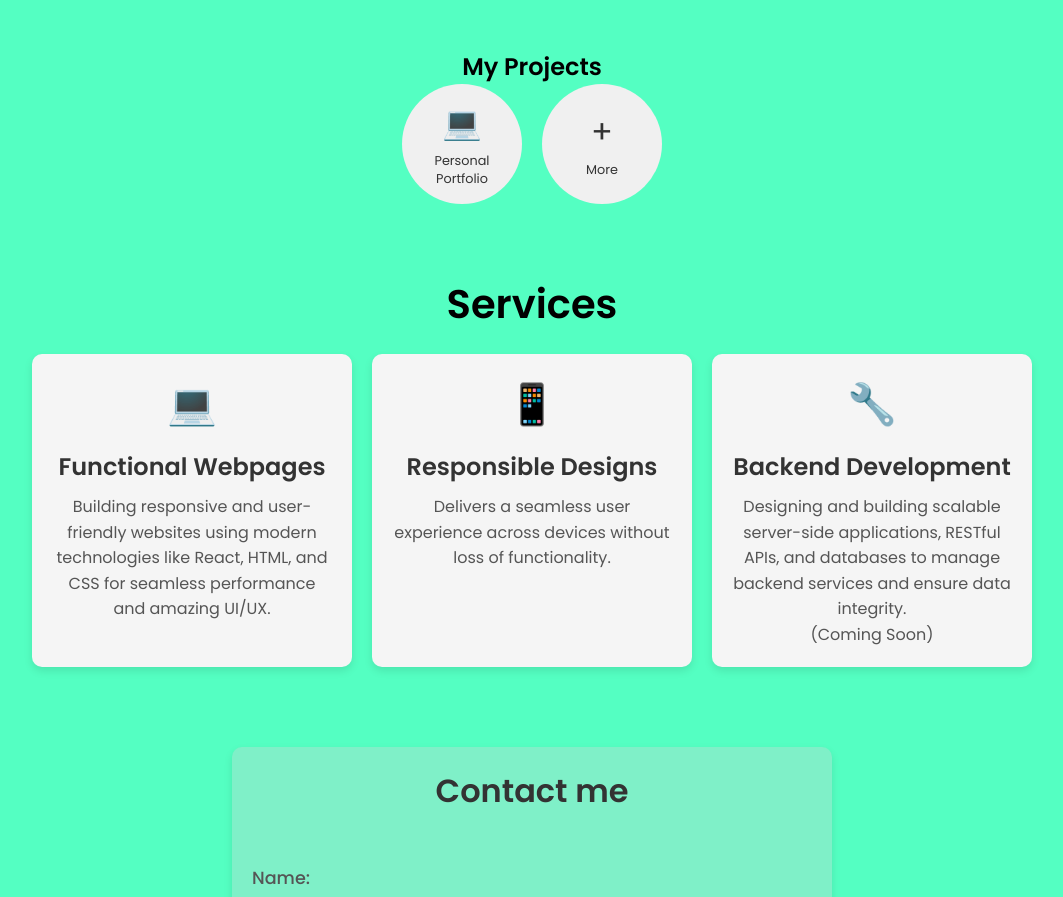
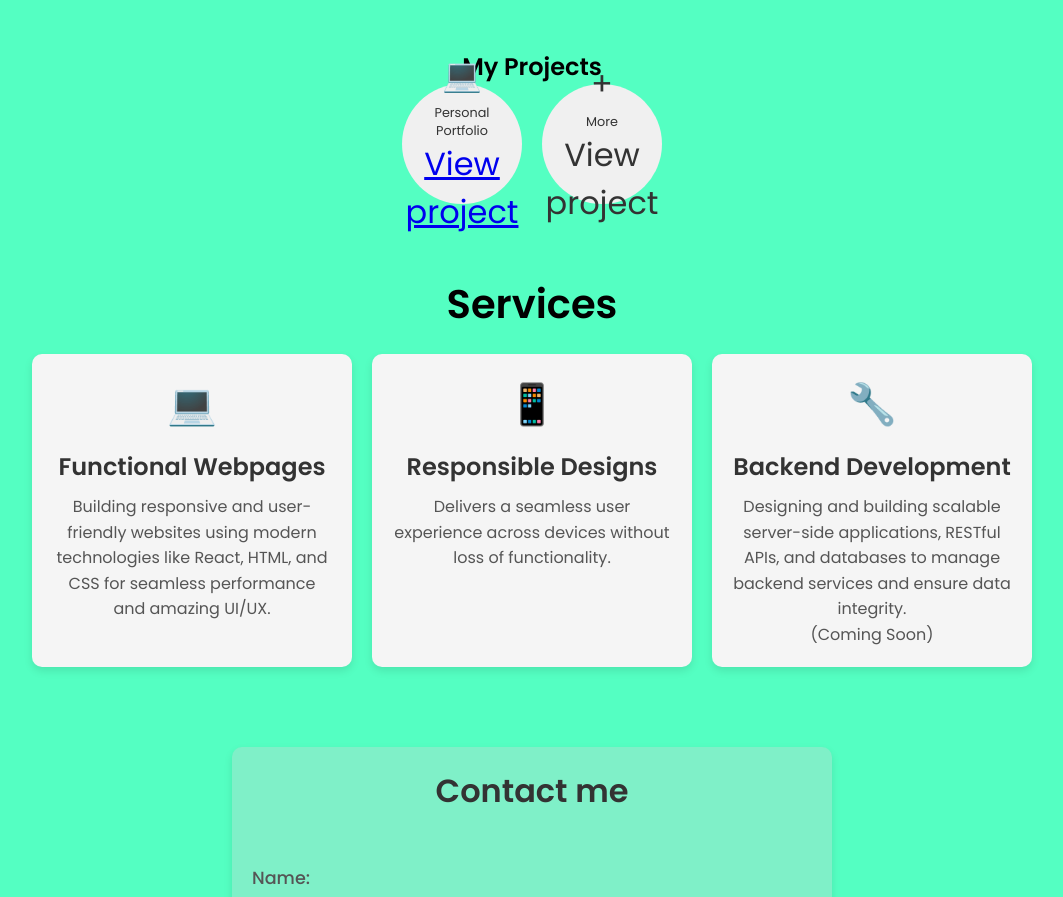
Before and after one commit to sanjitram/personal_portfolio, a React (Create React App) app: page / in a window 1280 px wide. Shown: the part 1540-2437 px from the top of the page, without its empty margins (108-1171 px from the left). Built offline with nearby package versions, Linux system fonts and the light colour scheme.

Commit message:
Update projects.jsx

```diff
--- a/src/components/projects/projects.jsx
+++ b/src/components/projects/projects.jsx
@@ -7,7 +7,7 @@ const projectsData = [
     title: 'Personal Portfolio',
     description: 'A front-end web application for a personal portfolio.',
     icon: '💻',
-    link: 'https://github.com/sanjitram/personal_portfolio'
+    link: 'https://personal-portfolio-six-mu-24.vercel.app/#contact'
   },
   {
     id: 2,
@@ -36,7 +36,7 @@ const Projects = () => {
           >
             <span className="icon">{project.icon}</span>
             <p>{project.title}</p>
-            <a href={project.link}></a>
+            <a href={project.link} target="_blank">View project</a>
           </div>
         ))}
       </div>
```
